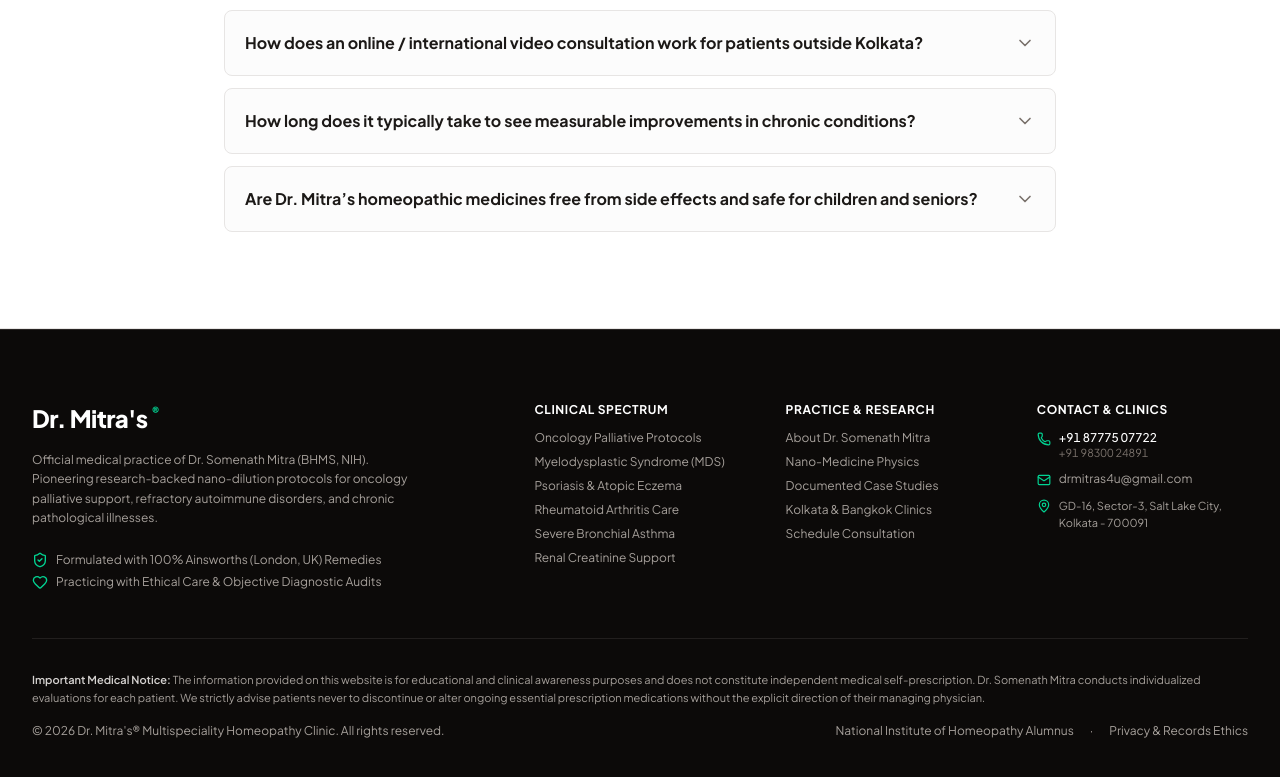
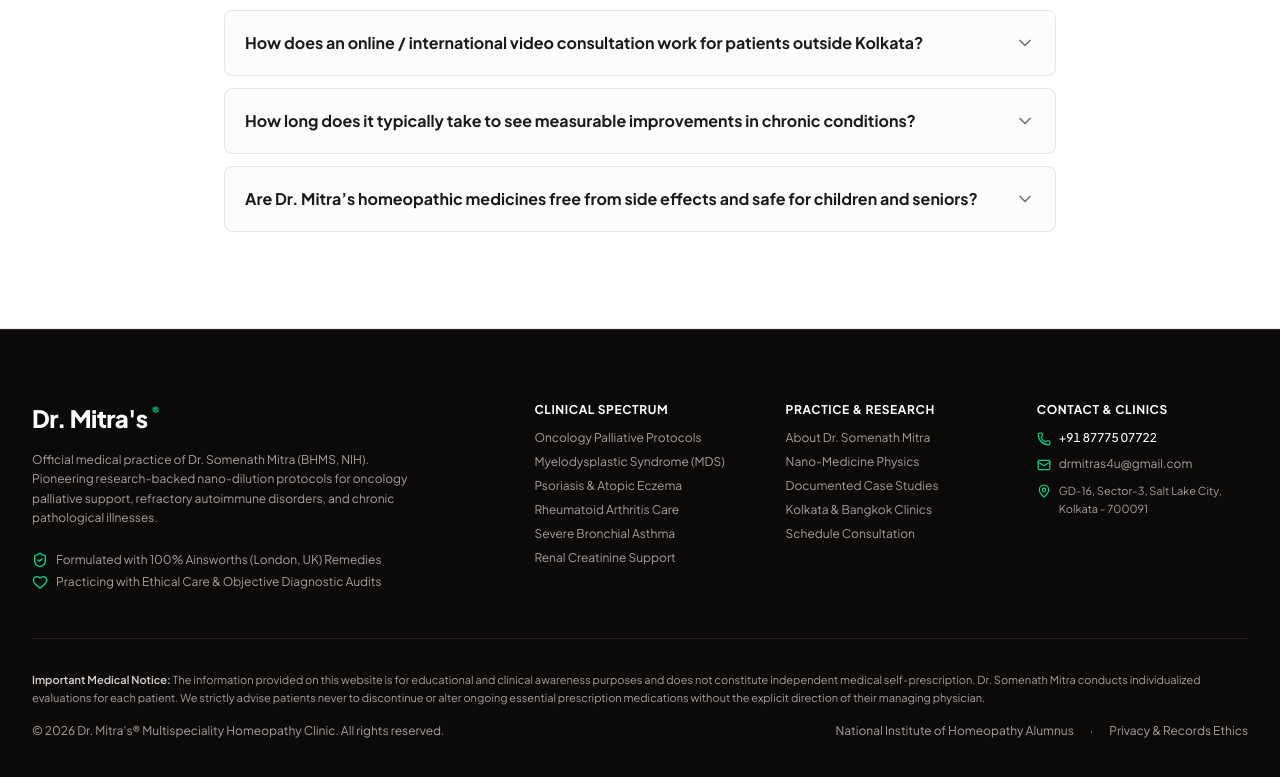
Before and after one commit to drmitras/drmitras2, a React (Vite) app: page / in a window 1280 px wide. Shown: the part 9565-10342 px from the top of the page. Built offline with nearby package versions, Linux system fonts and the light colour scheme; a web font is replaced by a local one.

Commit message:
fix(footer): remove redundant alternate phone number
Clean up the contact section by removing the secondary phone number display to maintain a consistent UI layout.

```diff
--- a/src/components/Footer.tsx
+++ b/src/components/Footer.tsx
@@ -78,7 +78,6 @@ export const Footer: React.FC<FooterProps> = ({ onOpenBooking }) => {
                 <Phone className="w-3.5 h-3.5 text-emerald-400 shrink-0 mt-0.5" />
                 <div>
                   <div className="text-white font-medium tabular-nums">{CLINIC_CONTACT.primaryPhone}</div>
-                  <div className="text-[11px] text-stone-500 tabular-nums">{CLINIC_CONTACT.altPhone}</div>
                 </div>
               </div>
               <div className="flex items-start gap-2">
```
